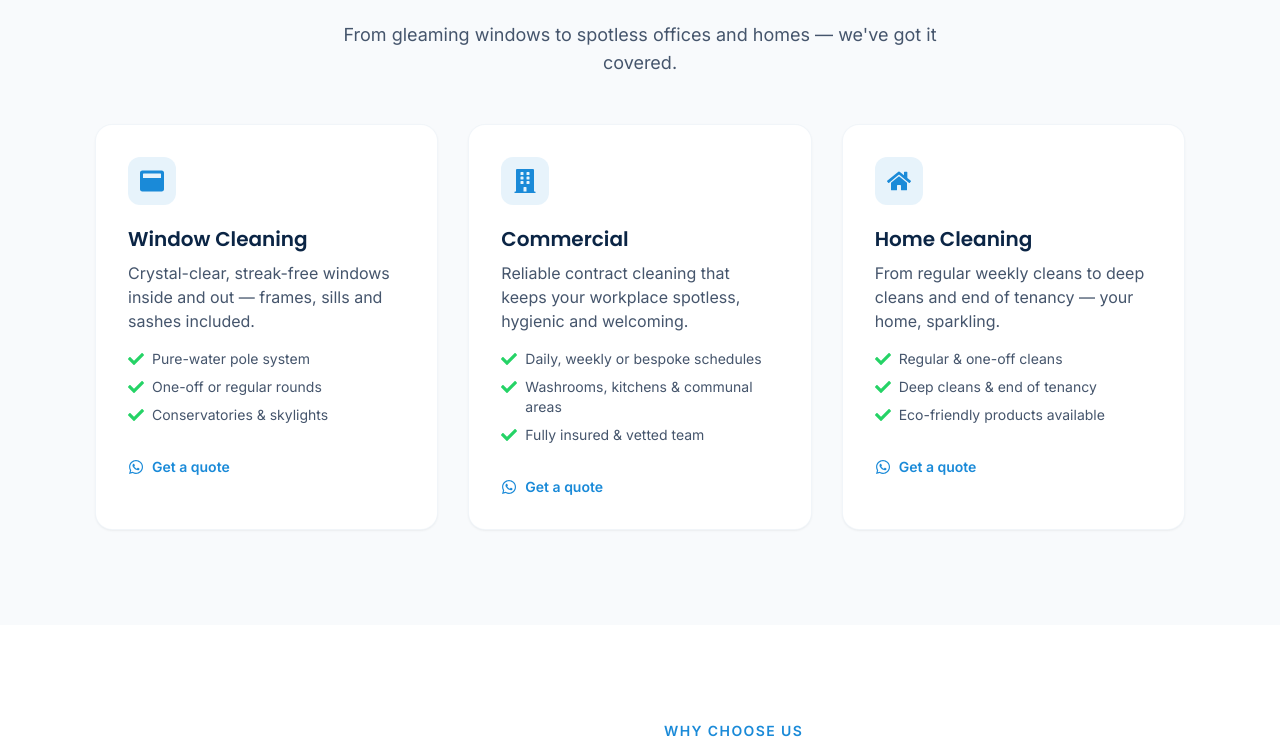
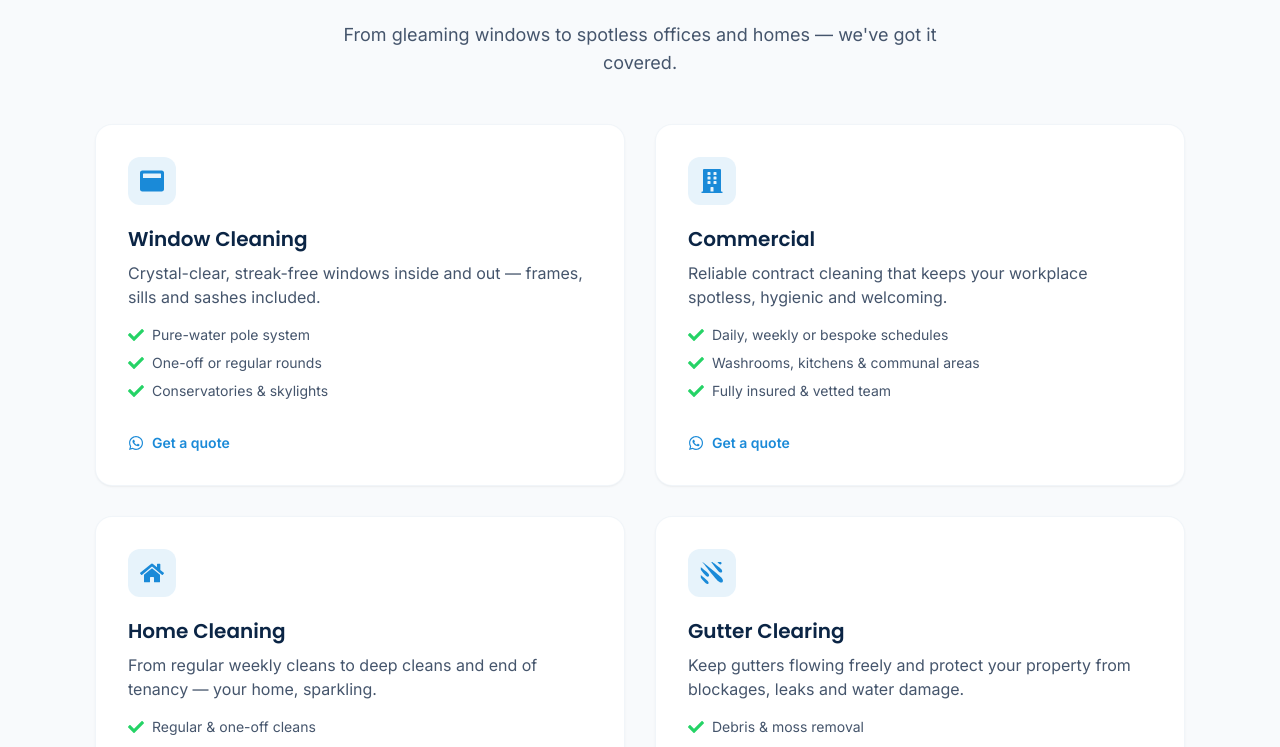
Before and after one commit to matt-powelldev2784/av-cleaning-services, a React (Vite) app: page / in a window 1280 px wide. Shown: the part 886-1633 px from the top of the page. Built offline with nearby package versions, Linux system fonts and the light colour scheme.

Commit message:
feat: add gutter cleaning section

```diff
--- a/src/components/Services.tsx
+++ b/src/components/Services.tsx
@@ -5,6 +5,7 @@ import {
   FaWhatsapp,
   FaWindowMaximize,
 } from 'react-icons/fa'
+import { GiHeavyRain } from 'react-icons/gi'
 import { WHATSAPP_LINK } from '../config/contact'
 import { Reveal } from './Reveal'
 
@@ -42,6 +43,17 @@ const SERVICES = [
       'Eco-friendly products available',
     ],
   },
+  {
+    icon: GiHeavyRain,
+    title: 'Gutter Clearing',
+    description:
+      'Keep gutters flowing freely and protect your property from blockages, leaks and water damage.',
+    features: [
+      'Debris & moss removal',
+      'Downpipe flushing',
+      'One-off or seasonal visits',
+    ],
+  },
 ] as const
 
 export function Services() {
@@ -61,7 +73,7 @@ export function Services() {
           </p>
         </Reveal>
 
-        <div className="mt-12 grid gap-8 md:grid-cols-3">
+        <div className="mt-12 grid gap-8 sm:grid-cols-2">
           {SERVICES.map((service, index) => (
             <Reveal key={service.title} delay={0.1 * index} className="h-full">
               <article className="flex h-full flex-col rounded-2xl bg-white p-8 shadow-sm ring-1 ring-slate-100 transition-shadow hover:shadow-lg">
```
